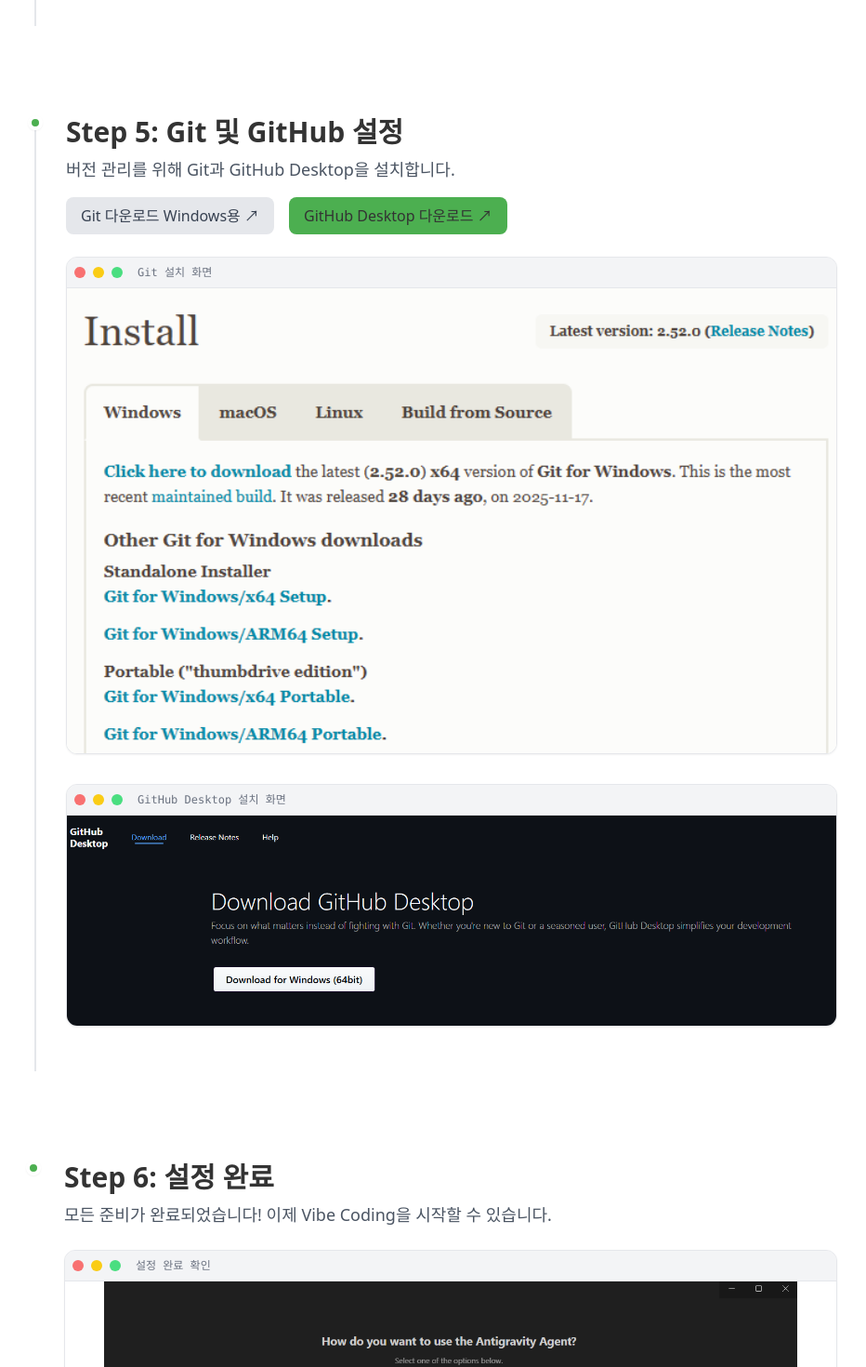
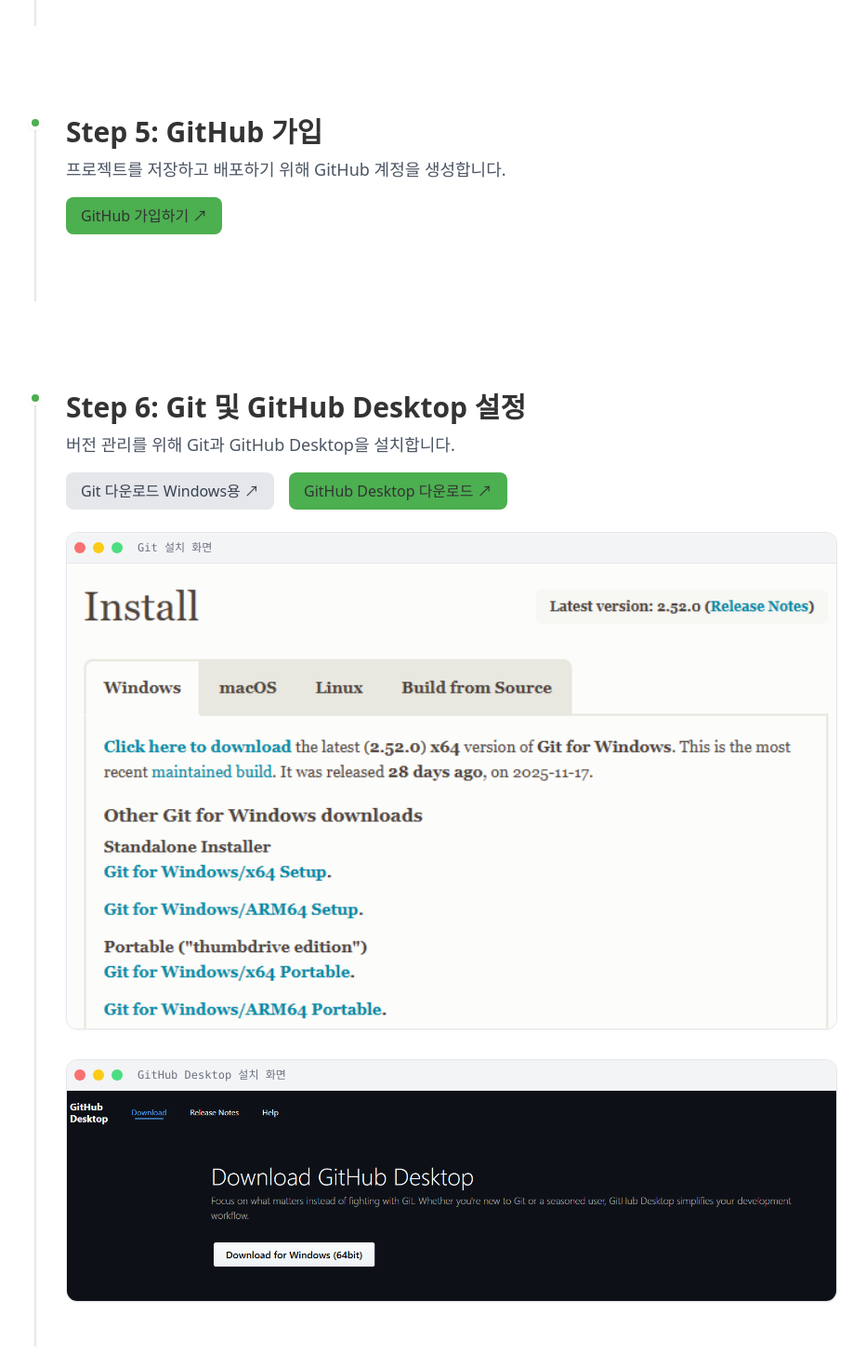
Before and after one commit to BowonLee/learn_coding, a React (Vite) app: page /environment in a window 1280 px wide. Shown: the part 7000-8470 px from the top of the page at 93% size, without its empty margins (171-1103 px from the left). Built offline with nearby package versions, Linux system fonts and the light colour scheme.

Commit message:
Complete project setup for deployment

```diff
--- a/src/pages/Environment.jsx
+++ b/src/pages/Environment.jsx
@@ -63,7 +63,15 @@
         ]
     },
     {
-        title: "Step 5: Git 및 GitHub 설정",
+        title: "Step 5: GitHub 가입",
+        description: "프로젝트를 저장하고 배포하기 위해 GitHub 계정을 생성합니다.",
+        links: [
+            { text: "GitHub 가입하기", url: "https://github.com/signup", primary: true }
+        ],
+        images: [] // No images for this step as requested by context, or placeholder if needed
+    },
+    {
+        title: "Step 6: Git 및 GitHub Desktop 설정",
         description: "버전 관리를 위해 Git과 GitHub Desktop을 설치합니다.",
         links: [
             { text: "Git 다운로드 Windows용", url: "https://git-scm.com/download/win", primary: false },
@@ -75,8 +83,8 @@
         ]
     },
     {
-        title: "Step 6: 설정 완료",
-        description: "모든 준비가 완료되었습니다! 이제 Vibe Coding을 시작할 수 있습니다.",
+        title: "Step 7: 설정 완료 및 배포 준비",
+        description: "모든 준비가 완료되었습니다! 이제 Vibe Coding을 시작할 수 있습니다. GitHub Pages로 배포하려면 Repository 설정에서 Pages Source를 'GitHub Actions'로 변경해야 합니다.",
         images: [
             { src: imgSettingComplete, caption: "설정 완료 확인" },
             { src: imgInstallComplete, caption: "준비 완료" }
```
Also changed, not shown: 3 other files (tests, documents, lock files or other folders).
